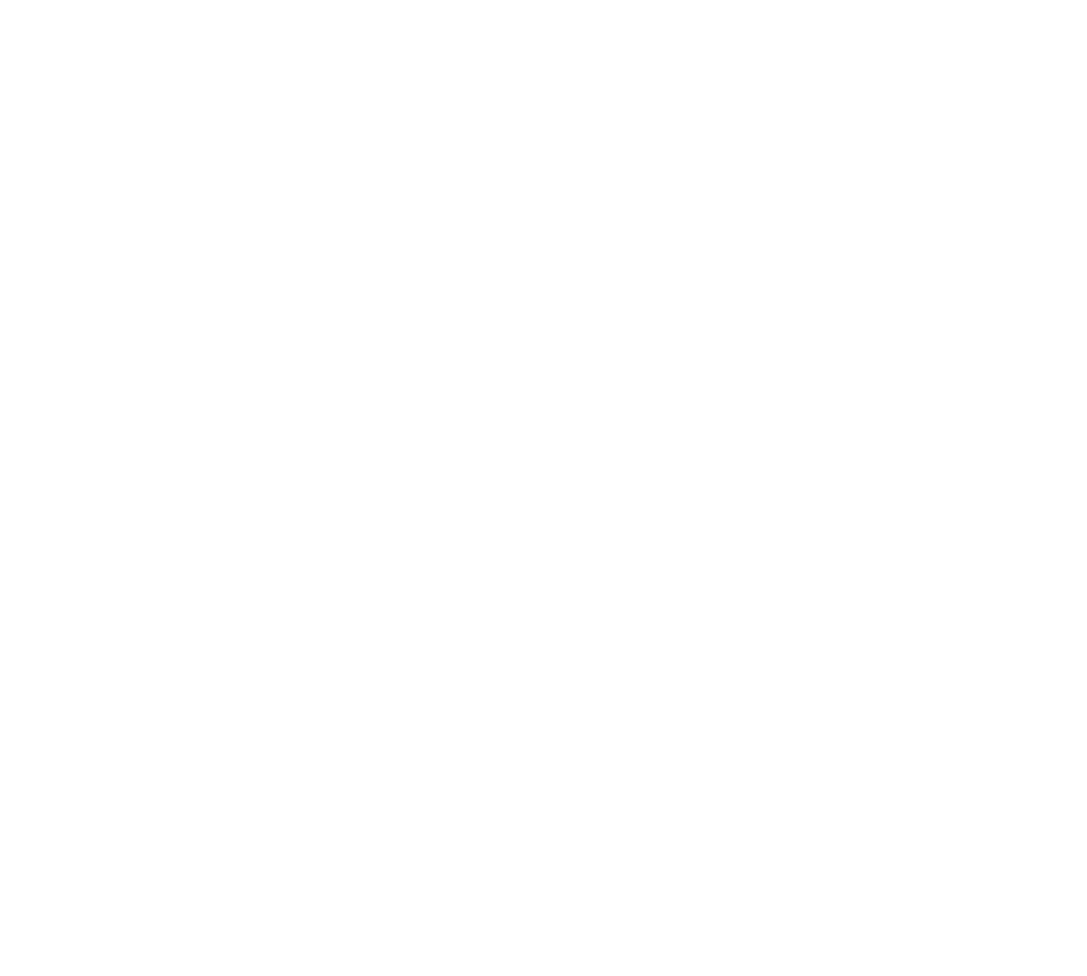
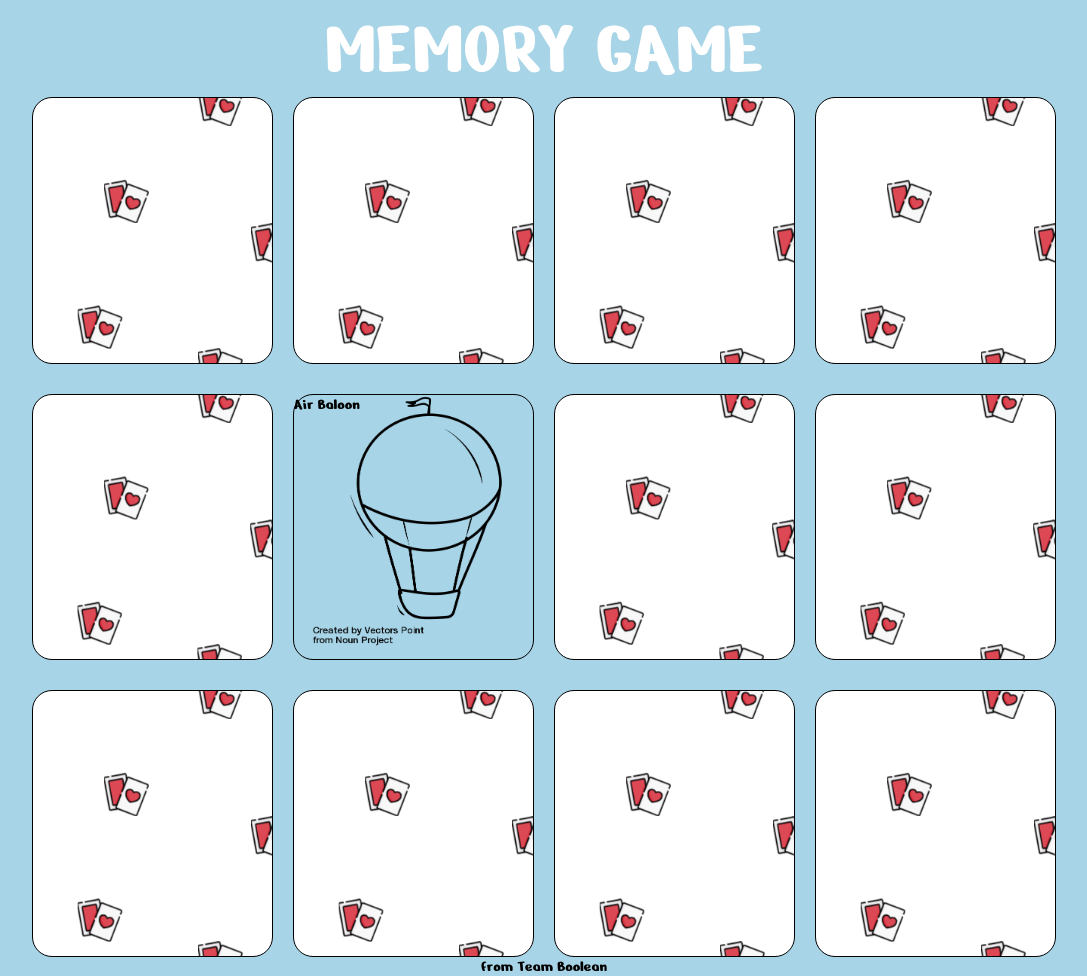
Before and after one commit to leoloca98/html-css-memory, a plain HTML site: page index.html in a window 1280 px wide. Shown: the whole page, without its empty margins (96-1183 px from the left). Before the commit the page ends 800 px from the top, so only its background shows below. Drawn offline with Linux system fonts and the light colour scheme.

Commit message:
Add Layout

```diff
--- a/css/style.css
+++ b/css/style.css
@@ -1,10 +1,64 @@
-*{
+* {
     margin: 0;
     padding: 0;
     box-sizing: border-box;
 }
 
-body{
-    max-width: 80%;
+body {
+    background-color: rgb(167, 212, 230);
+    max-width: 1024px;
     margin: 0 auto;
+    font-family: 'Nerko One', cursive;
 }
+
+clearfix::after {
+    display: table;
+    clear: both;
+    content: "";
+}
+
+header div {
+    text-align: center;
+    font-size: 80px;
+    color: white;
+}
+
+.container {
+    width: 100%;
+    height: 800px;
+}
+
+.row {
+    height: calc(100% / 3);
+    width: 100%;
+    margin-bottom: 30px;
+}
+
+.row .col {
+    border-radius: 20px;
+    float: left;
+    background-image: url(../img/pattern.png);
+    background-size: cover;
+    background-repeat: no-repeat;
+    background-attachment: scroll;
+    border: 1px solid black;
+    height: 100%;
+    width: calc((1024px - 60px) / 4);
+}
+
+.row .mem {
+    background-image: url(../img/noun_air_balloon_3134741.png);
+    background-size: cover;
+}
+
+.text{
+    text-align: center;
+}
+
+.row .margin {
+    margin-right: 20px;
+}
+
+footer {
+    text-align: center;
+}
--- a/index.html
+++ b/index.html
@@ -5,11 +5,47 @@
     <meta charset="UTF-8">
     <meta http-equiv="X-UA-Compatible" content="IE=edge">
     <meta name="viewport" content="width=device-width, initial-scale=1.0">
+    <link rel="preconnect" href="https://fonts.gstatic.com">
+    <link href="https://fonts.googleapis.com/css2?family=Nerko+One&display=swap" rel="stylesheet">
     <link rel="stylesheet" href="./css/style.css">
     <title>Memory</title>
 </head>
 
 <body>
+    <!-- Header -->
+    <header>
+        <div>MEMORY GAME</div>
+    </header>
+
+    <!-- Header -->
+    <main>
+        <div class="container">
+            <div class="row clearfix">
+                <div class="col margin"></div>
+                <div class="col margin"></div>
+                <div class="col margin"></div>
+                <div class="col"></div>
+            </div>
+
+            <div class="row clearfix">
+                <div class="col margin"></div>
+                <div class="col mem margin"><span class="text">Air Baloon</span></div>
+                <div class="col margin"></div>
+                <div class="col"></div>
+            </div>
+
+            <div class="row clearfix">
+                <div class="col margin"></div>
+                <div class="col margin"></div>
+                <div class="col margin"></div>
+                <div class="col"></div>
+            </div>
+        </div>
+
+    </main>
+
+    <!-- Header -->
+    <footer>from Team Boolean</footer>
 
 </body>
 
```
